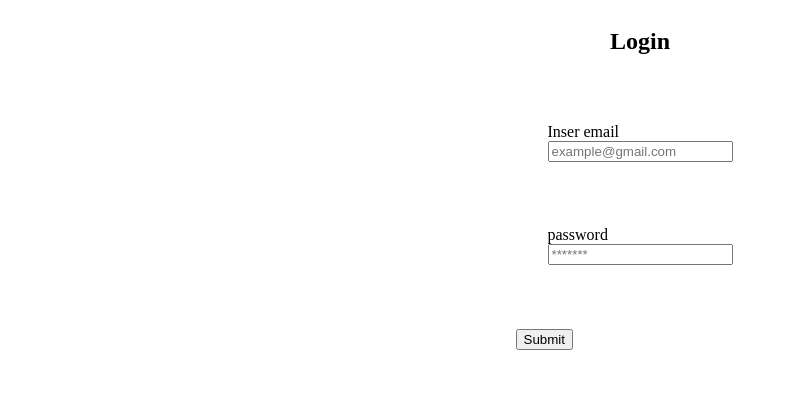
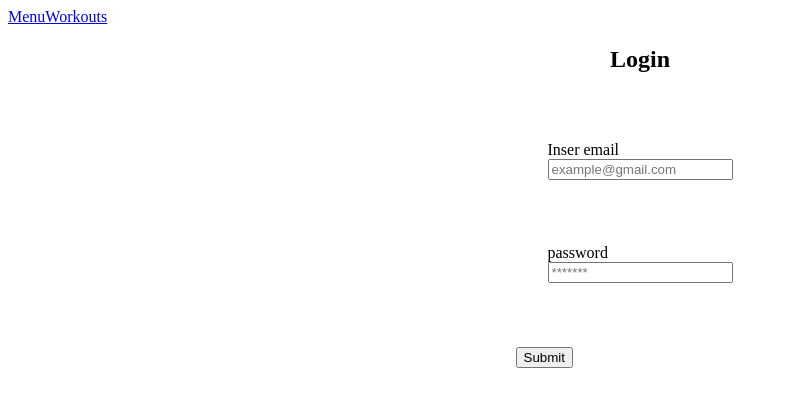
Before and after one commit to MarcosUgalde/Fullstack-project, a React (Vite) app in the folder front/: page /login in a window 1280 px wide. Shown: the top 406 px of the page, without its empty margins (0-788 px from the left). Built offline with nearby package versions, Linux system fonts and the light colour scheme; no server answers.

Commit message:
feat: added navbar

```diff
--- a/front/src/main.jsx
+++ b/front/src/main.jsx
@@ -3,16 +3,31 @@ import ReactDOM from 'react-dom/client'
 import Provider from './context/Provider'
 import Register from './pages/Register'
 import Login from './pages/Login'
-import { Switch, Route, Redirect } from 'wouter'
+import { Switch, Route, Redirect, Link, useRoute } from 'wouter'
 import Mainmenu from './pages/Mainmenu'
 import Createworkout from './pages/Createworkout'
 import Guard from './components/Guard'
 import Allworkouts from './pages/Allworkouts'
 import Oneworkout from './pages/Oneworkout'
 
+const CustomLink = ({ href, children }) => {
+  const [isActive] = useRoute(href)
+
+  return (
+    <Link {...{ href }}>
+      <a {...{ href }}>{children}</a>
+    </Link>
+  )
+}
+
 const Main = () => {
   return (
     <Provider>
+      <nav>
+        <CustomLink href='/'>Menu</CustomLink>
+        <CustomLink href='/workouts'>Workouts</CustomLink>
+      </nav>
+
       <Switch>
         <Route path='/signup' component={Register} />
         <Route path='/login' component={Login}/>
```
